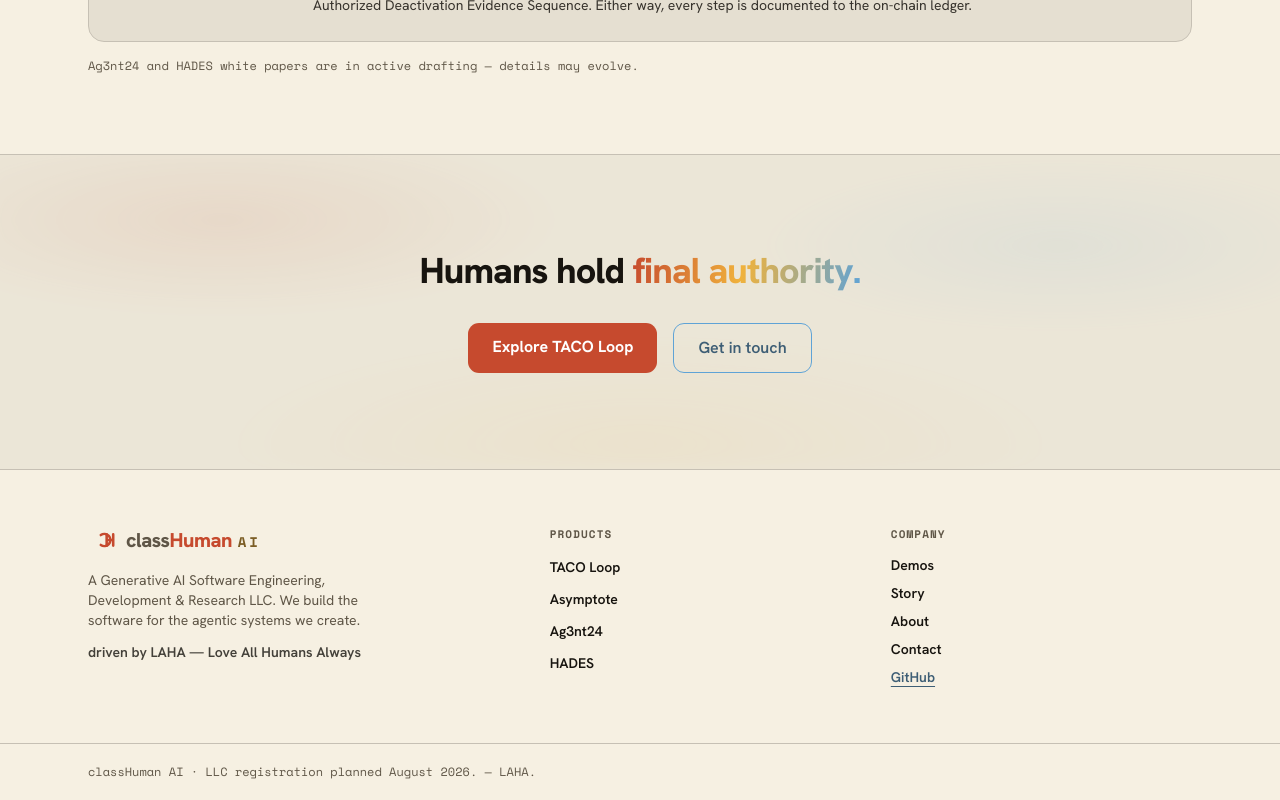
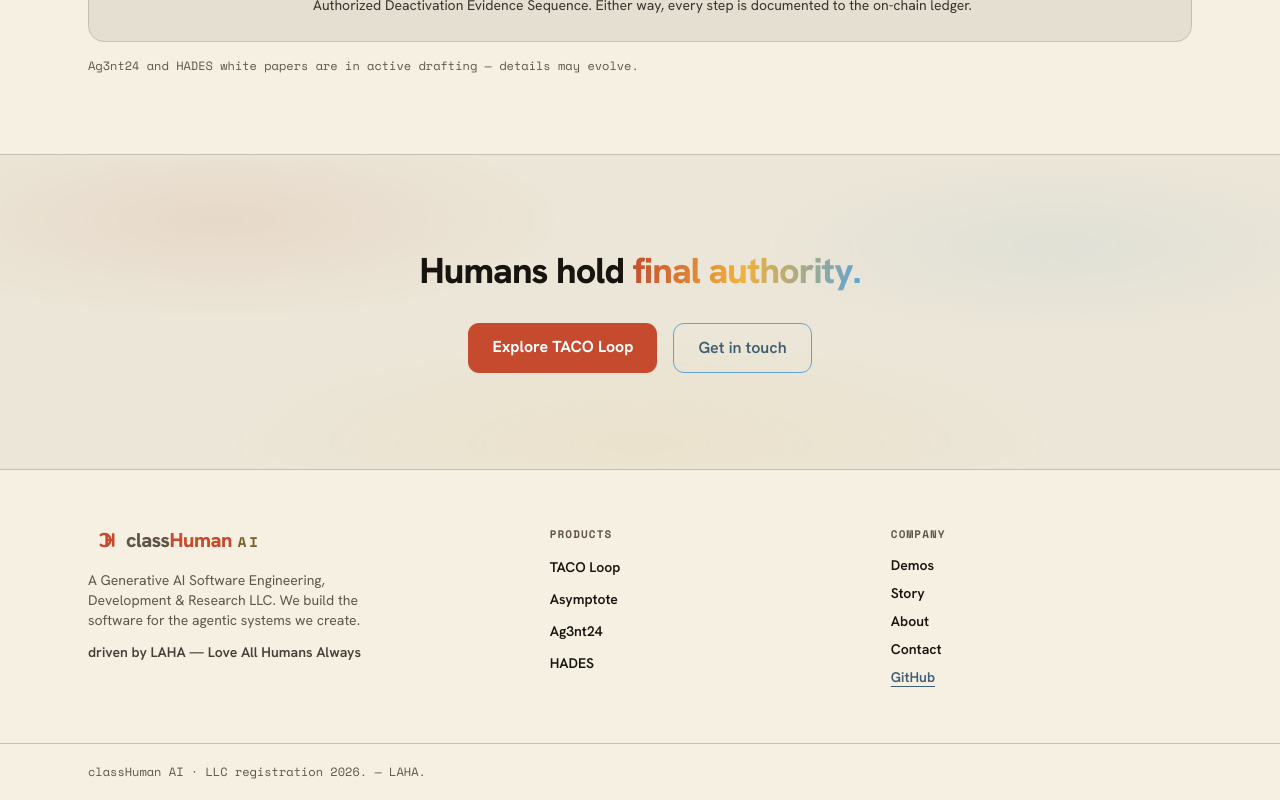
Before and after one commit to MenokoOG/classhuman-org, a React (Vite) app: page / in a window 1280 px wide. Shown: the part 2815-3615 px from the top of the page. Built offline with nearby package versions, Linux system fonts and the light colour scheme.

Commit message:
footer checnge-M3n0ko0g

```diff
--- a/src/components/Footer.jsx
+++ b/src/components/Footer.jsx
@@ -59,7 +59,7 @@
       </div>
       <div className="border-t border-border-brand">
         <p className="mx-auto max-w-6xl px-6 py-5 font-mono text-xs text-muted-safe">
-          classHuman AI · LLC registration planned August 2026. — LAHA.
+          classHuman AI · LLC registration 2026. — LAHA.
         </p>
       </div>
     </footer>
```
